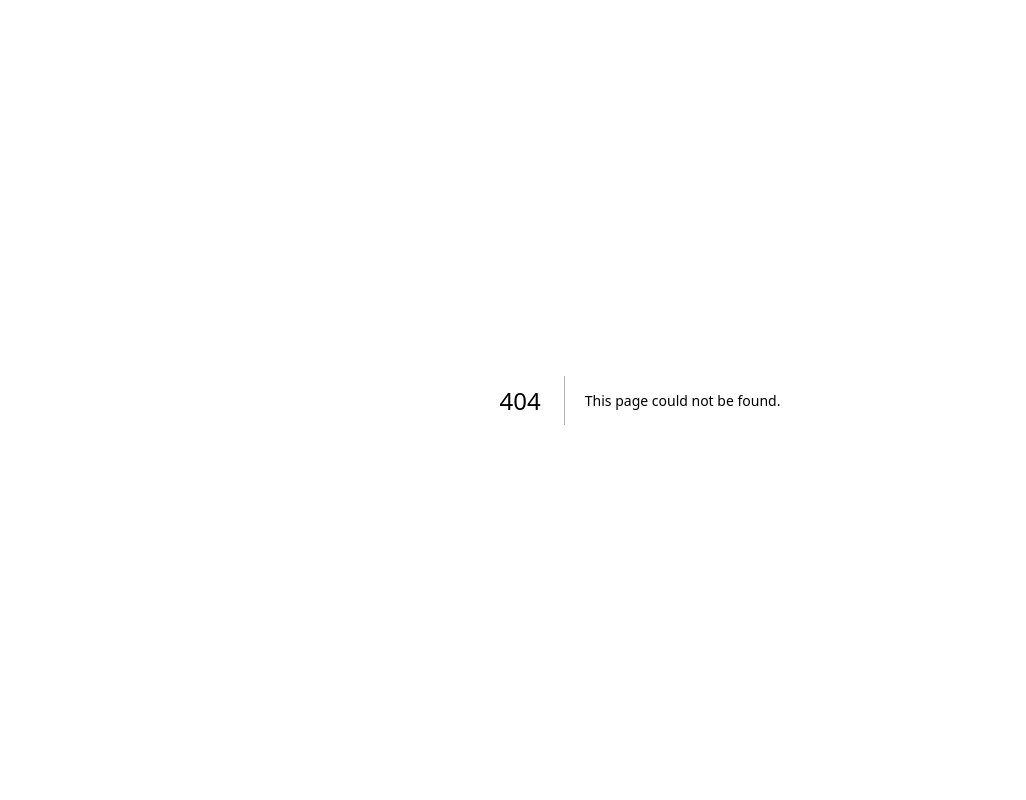
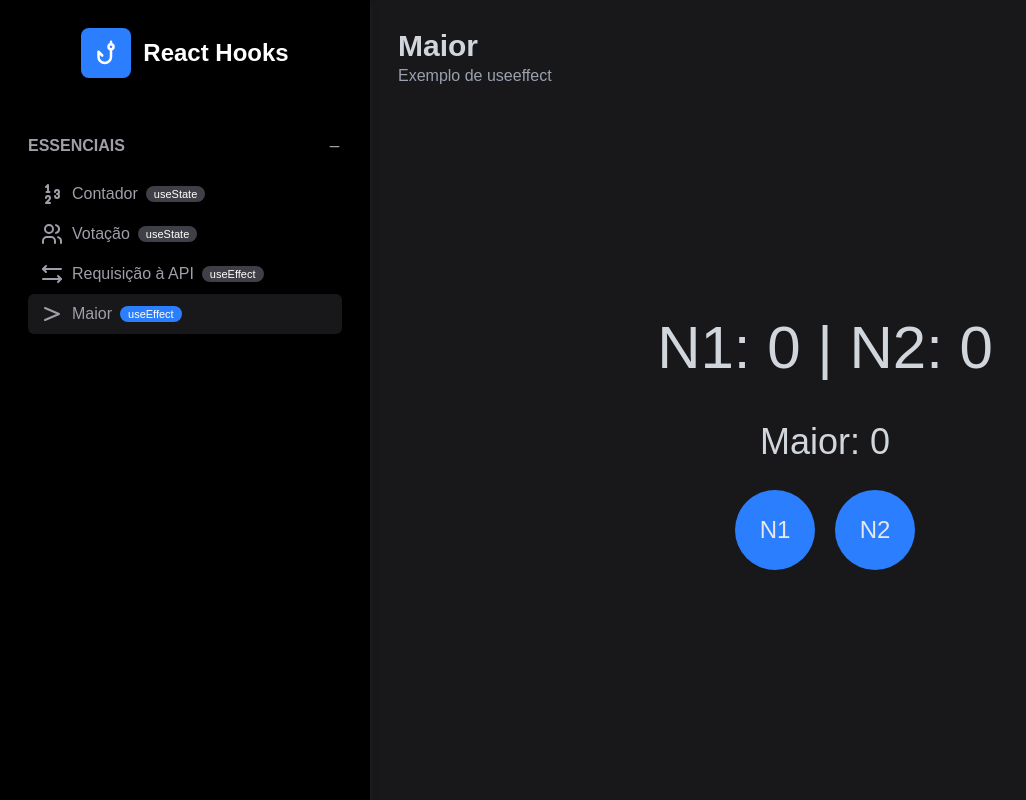
Before and after one commit to tjbarbosadev/react-hooks, a Next.js app: page /essenciais/maior in a window 1280 px wide. Before the commit this address had no page. Shown: the whole page, without its empty margins (0-1026 px from the left). Built offline with nearby package versions, Linux system fonts and the light colour scheme.

Commit message:
feat: useEffect - major number

```diff
--- a/src/components/template/MenuPrincipal.tsx
+++ b/src/components/template/MenuPrincipal.tsx
@@ -1,5 +1,6 @@
 import {
   IconArrowsLeftRight,
+  IconMathGreater,
   IconNumbers,
   IconUsers,
 } from '@tabler/icons-react';
@@ -33,6 +34,12 @@ export default function MenuPrincipal() {
           url: '/essenciais/consultaApi',
           tag: 'useEffect',
           icone: <IconArrowsLeftRight />,
+        },
+        {
+          titulo: 'Maior',
+          url: '/essenciais/maior',
+          tag: 'useEffect',
+          icone: <IconMathGreater />,
         },
       ],
     },
--- /dev/null
+++ b/src/pages/essenciais/maior.tsx
@@ -0,0 +1,35 @@
+import Botao from '@/components/template/Botao';
+import Display from '@/components/template/Display';
+import Flex from '@/components/template/Flex';
+import Pagina from '@/components/template/Pagina';
+import { useEffect, useState } from 'react';
+
+export default function Maior() {
+  const [n1, setN1] = useState(0);
+  const [n2, setN2] = useState(0);
+  const [maior, setMaior] = useState(0);
+
+  useEffect(() => {
+    function calcularMaior() {
+      return n1 > n2 ? n1 : n2;
+    }
+    setMaior(calcularMaior());
+  }, [n1, n2]);
+
+  useEffect(() => {
+    console.log(`N1: ${n1} | N2: ${n2} | Maior: ${maior}`);
+  }, [n1, n2, maior]);
+
+  return (
+    <Pagina titulo="Maior" subtitulo="Exemplo de useeffect ">
+      <Display
+        texto={`N1: ${n1} | N2: ${n2}`}
+        textoComplementar={` Maior: ${maior}`}
+      />
+      <Flex gap={5}>
+        <Botao redondo texto="N1" tamanho="2xl" onClick={() => setN1(n1 + 1)} />
+        <Botao redondo texto="N2" tamanho="2xl" onClick={() => setN2(n2 + 1)} />
+      </Flex>
+    </Pagina>
+  );
+}
```
